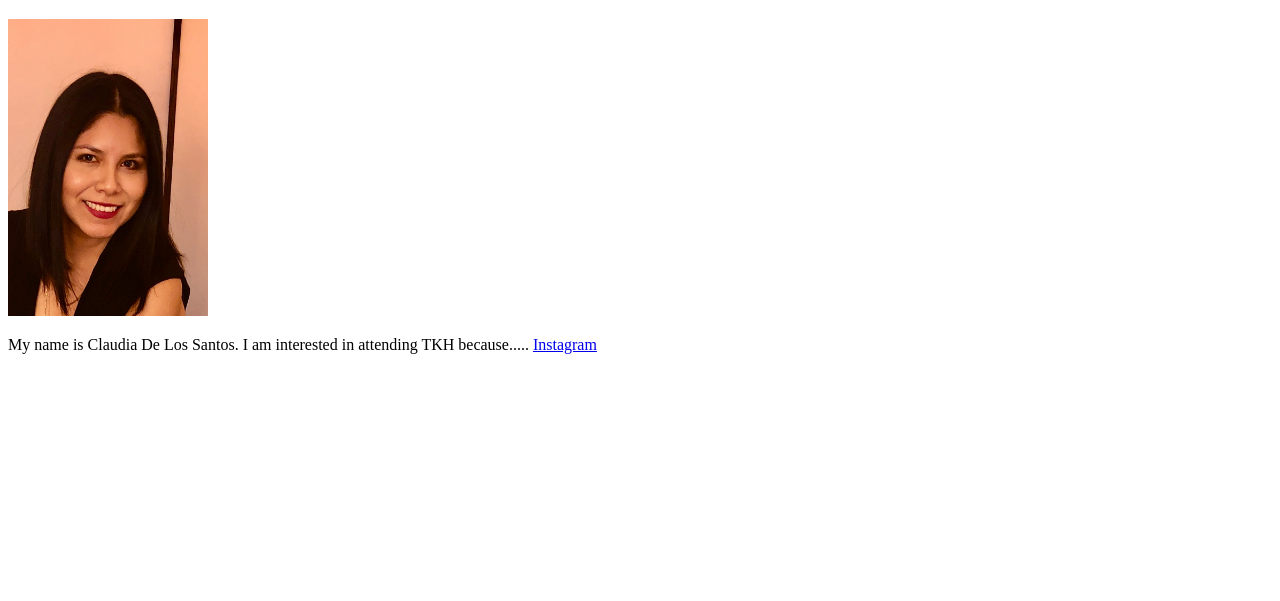
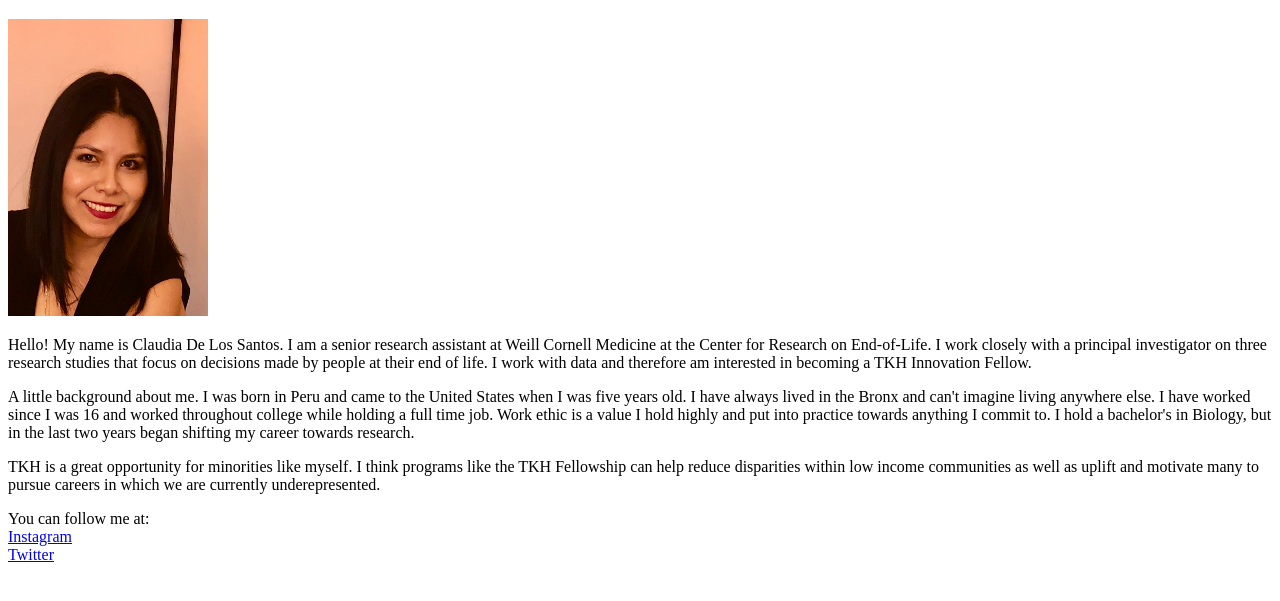
Before and after one commit to cldelossantos/cldelossantos.github.io, a plain HTML site: page index.html in a window 1280 px wide. Shown: the part 61-662 px from the top of the page. Drawn offline with Linux system fonts and the light colour scheme.

Commit message:
added more bio

```diff
--- a/index.html
+++ b/index.html
@@ -4,13 +4,23 @@
     <title>Claudia's Profile</title>
 </head>
 <body>
- <h1>Claudia De Los Santos</h1>
- <img src="profile.jpg" width="200px">
- <p>
-My name is Claudia De Los Santos. I am interested in attending TKH because.....
-<a href="https://www.instagram.com/clorenarock/" target="_blank">Instagram</a>
+    <h1>Claudia De Los Santos</h1>
+    <img src="profile.jpg" width="200px">
+    <p>
+   Hello! My name is Claudia De Los Santos. I am a senior research assistant at Weill Cornell Medicine at the Center for Research on End-of-Life. I work closely with a principal investigator on three research studies that focus on decisions made by people at their end of life. I work with data and therefore am interested in becoming a TKH Innovation Fellow.
+   </p>
+    <p>
+   A little background about me. I was born in Peru and came to the United States when I was five years old. I have always lived in the Bronx and can't imagine living anywhere else. I have worked since I was 16 and worked throughout college while holding a full time job. Work ethic is a value I hold highly and put into practice towards anything I commit to. I hold a bachelor's in Biology, but in the last two years began shifting my career towards research.
+   </p>
+   <p>
+   TKH is a great opportunity for minorities like myself. I think programs like the TKH Fellowship can help reduce disparities within low income communities as well as uplift and motivate many to pursue careers in which we are currently underepresented.
+   </p>
+   You can follow me at:
+   <br>
+   <a href="https://www.instagram.com/clorenarock/" target="_blank">Instagram</a>
+   <br>
+   <a href="https://twitter.com/clorenarock" target="_blank">Twitter</a>
 
 
- </p>
 </body>
 </html>
```
